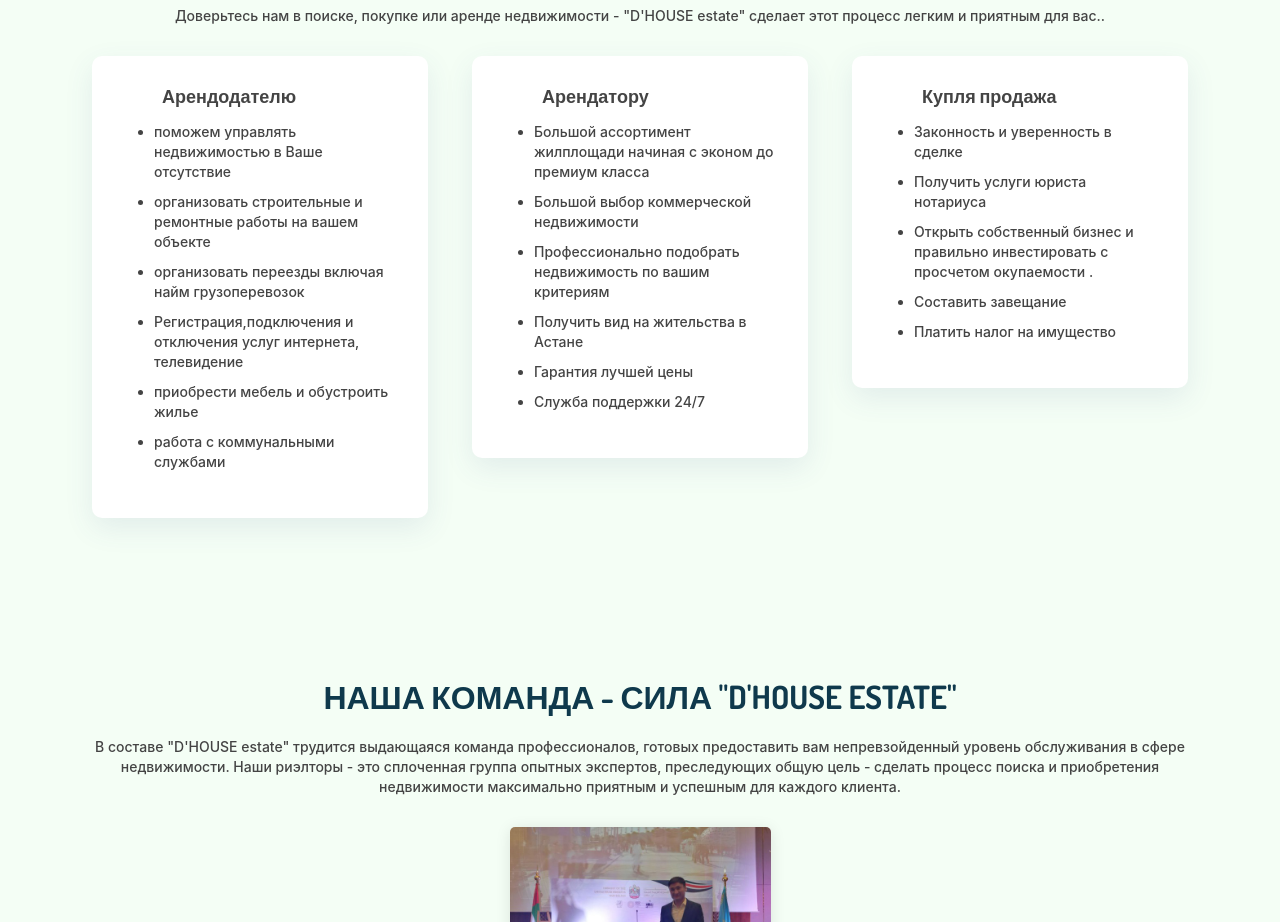
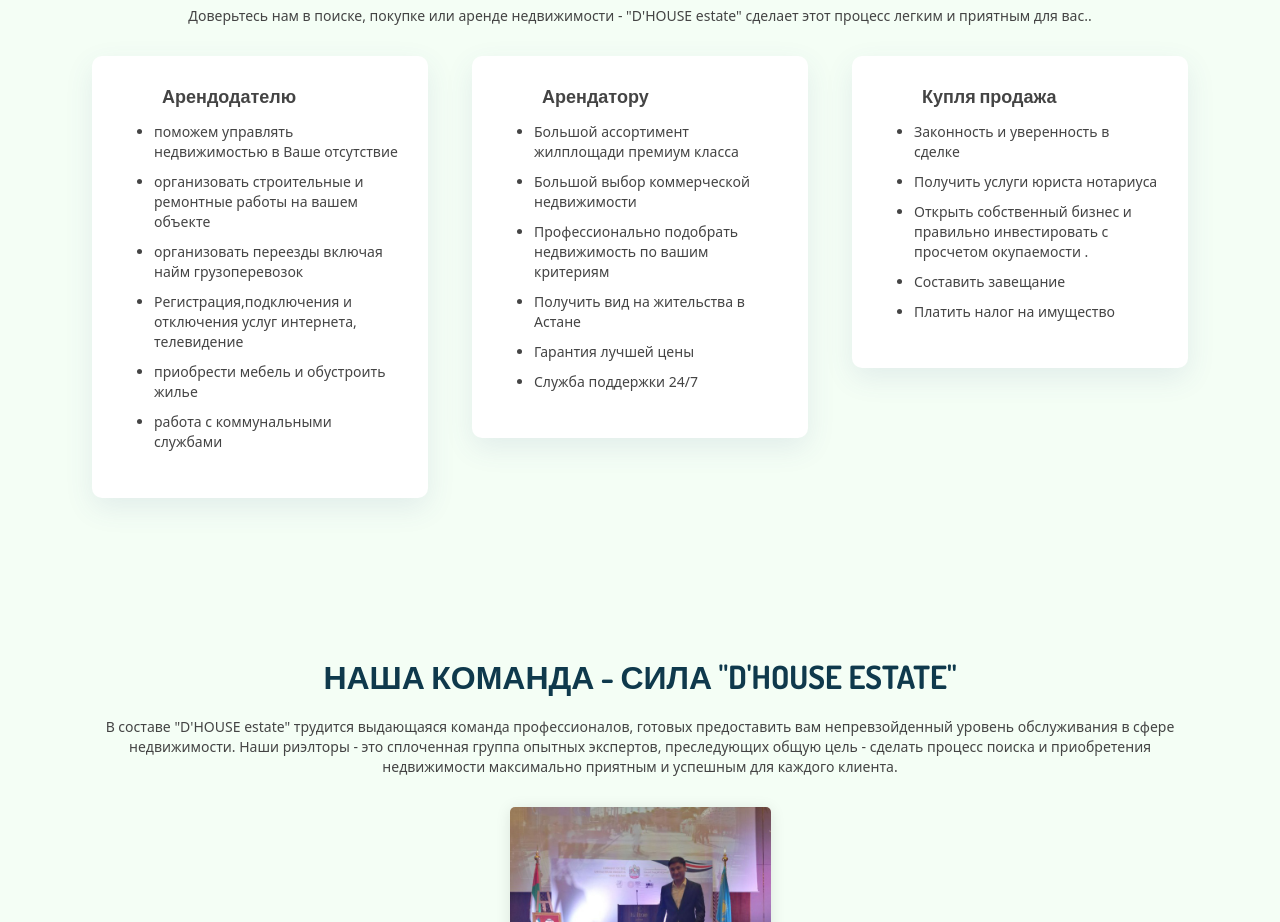
Before and after one commit to abutor/dauren-site, a plain HTML site: page index.html in a window 1280 px wide. Shown: the part 1480-2402 px from the top of the page. Drawn offline with Linux system fonts and the light colour scheme.

Commit message:
fix font + text

```diff
--- a/assets/css/style.css
+++ b/assets/css/style.css
@@ -10,7 +10,7 @@
 # General
 --------------------------------------------------------------*/
 body {
-  font-family: "Inter", sans-serif;
+  font-family: system-ui;
   color: #444444;
   font-size: 14px;
   line-height: 20px;
--- a/index.html
+++ b/index.html
@@ -148,7 +148,7 @@
               <h4 class="title">Арендатору</h4>
               <p class="description">
               <ul style="display: flex; gap: 10px; flex-direction: column;">
-                <li>Большой ассортимент жилплощади начиная с эконом до премиум класса</li>
+                <li>Большой ассортимент жилплощади премиум класса</li>
                 <li>Большой выбор коммерческой недвижимости</li>
                 <li>Профессионально подобрать недвижимость по вашим критериям</li>
                 <li>Получить вид на жительства в Астане</li>
```
